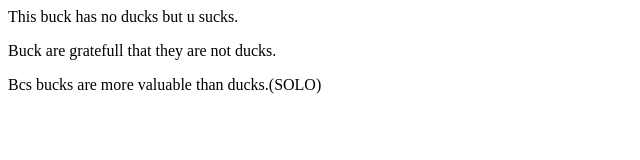
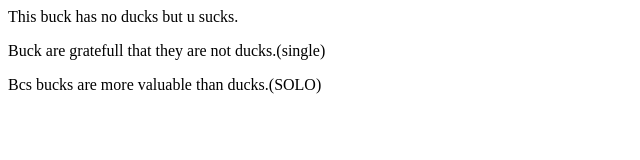
Before and after one commit to Venoknok/Local.repo, a plain HTML site: page Index.html in a window 1280 px wide. Shown: the full height of the page, 0-640 px from the left. Drawn offline with Linux system fonts and the light colour scheme.

Commit message:
add single

```diff
--- a/Index.html
+++ b/Index.html
@@ -1,3 +1,3 @@
 <p>This buck has no ducks but u sucks.</p>
-<p>Buck are gratefull that they are not ducks.</p>
+<p>Buck are gratefull that they are not ducks.(single)</p>
 <p>Bcs bucks are more valuable than ducks.(SOLO)</p>
```
